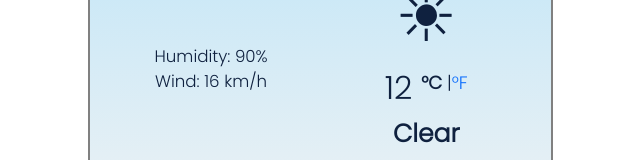
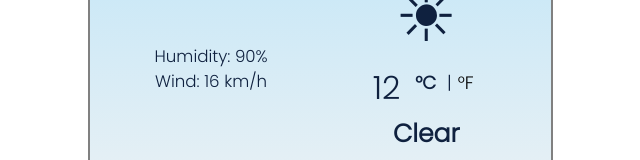
Before and after one commit to Caronara/weather-app-react, a React (Create React App) app: page / in a window 1280 px wide. Shown: the part 255-415 px from the top of the page, without its empty margins (320-960 px from the left). Built offline with nearby package versions, Linux system fonts and the light colour scheme.

Commit message:
Added function names

```diff
--- a/src/Forecast.js
+++ b/src/Forecast.js
@@ -1,6 +1,6 @@
 import React from "react";
 
-export default function () {
+export default function Forecast() {
   return (
     <div className="row Forecast">
       <div className="col day">
--- a/src/Form.js
+++ b/src/Form.js
@@ -1,6 +1,6 @@
 import React from "react";
 
-export default function () {
+export default function Form() {
   return (
     <form className="Form">
       <input
--- a/src/Weather.css
+++ b/src/Weather.css
@@ -55,3 +55,12 @@
   padding-top: 5px;
   padding-bottom: 5px;
 }
+
+.Weather .fahrenheit-link,
+.Weather .celsius-link {
+  border: none;
+  background: none;
+  padding: none;
+  cursor: pointer;
+  text-decoration: none;
+}
--- a/src/Weather.js
+++ b/src/Weather.js
@@ -1,6 +1,6 @@
 import React from "react";
 
-export default function () {
+export default function Weather() {
   return (
     <div className="Weather">
       <div className="row">
@@ -25,14 +25,14 @@ export default function () {
           <h2>
             <span className="temperature"> 12 </span>
             <span className="units">
-              <a href="#" className="celsius-link link-inactive">
+              <button className="celsius-link link-inactive">
                 {" "}
                 °C{" "}
-              </a>{" "}
+              </button>{" "}
               |
-              <a href="#" className="fahrenheit-link">
+              <button className="fahrenheit-link">
                 °F{" "}
-              </a>
+              </button>
             </span>
           </h2>
 
```
Also changed, not shown: src/Footer.js (+5 -2 lines).
